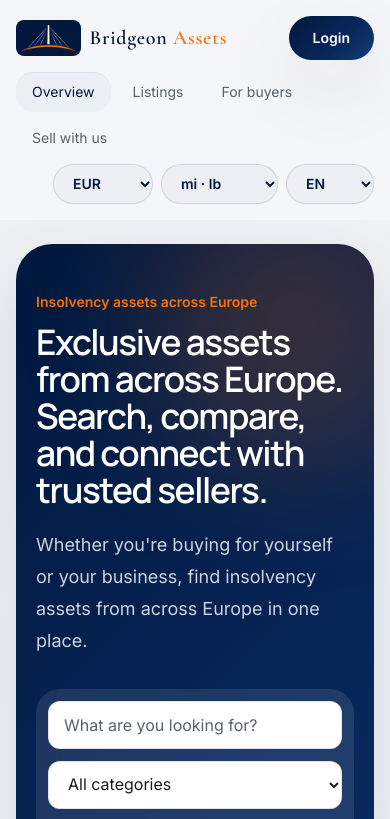
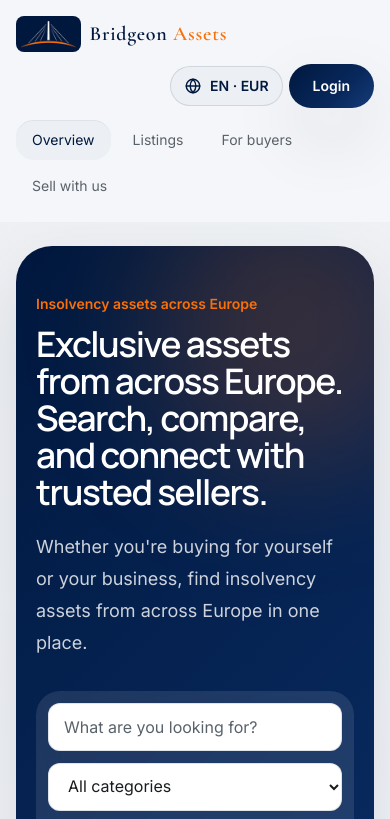
Before and after one commit to LynxmindRepo/euro-asset, a Next.js app: page / in a window 390 px wide. Shown: the top 819 px of the page. Built offline with nearby package versions, Linux system fonts and the light colour scheme.

Commit message:
feat: add responsive language and region settings menu

```diff
--- a/components/layout/header.tsx
+++ b/components/layout/header.tsx
@@ -116,12 +116,11 @@ export function Header() {
                   My listings
                 </Link>
               ) : null}
-              <PreferenceControls id="site-currency-mobile" className="ml-auto sm:hidden" />
           </nav>
 
           {currentUser ? (
-            <div className="order-2 ml-auto flex items-center gap-2 lg:order-3">
-              <PreferenceControls className="hidden sm:flex" />
+            <div className="order-2 ml-auto flex items-center gap-1.5 sm:gap-2 lg:order-3">
+              <PreferenceControls />
               <div className="hidden rounded-[1.35rem] bg-surface-low px-4 py-3 text-sm tonal-rule md:block">
                 <div className="flex flex-wrap items-center gap-x-2 gap-y-1">
                   <span className="font-semibold text-ink">
@@ -153,8 +152,8 @@ export function Header() {
               </button>
             </div>
           ) : (
-            <div className="order-2 ml-auto flex items-center gap-2 lg:order-3">
-              <PreferenceControls className="hidden sm:flex" />
+            <div className="order-2 ml-auto flex items-center gap-1.5 sm:gap-2 lg:order-3">
+              <PreferenceControls />
               <Button onClick={() => setIsLoginOpen(true)} className="px-5 py-2.5">
                 Login
               </Button>
--- a/components/layout/preference-controls.tsx
+++ b/components/layout/preference-controls.tsx
@@ -1,67 +1,226 @@
 "use client";
 
+import { useEffect, useId, useRef, useState } from "react";
 import { currencyList } from "@/data/currencies";
+import { translateText } from "@/data/translations";
 import { useCurrency } from "@/features/preferences/currency-context";
 import { useUnits } from "@/features/preferences/units-context";
 import { Language, useLanguage } from "@/features/preferences/language-context";
+import { Select } from "@/components/ui/select";
 import { cn, UnitSystem } from "@/lib/utils";
 import { Localized } from "@/components/ui/localized";
 
-const selectClass =
-  "h-10 cursor-pointer rounded-full border-0 bg-surface-low pl-4 pr-8 text-sm font-semibold text-primary shadow-[inset_0_0_0_1px_rgba(0,24,62,0.12)] outline-none focus-visible:shadow-[inset_0_0_0_2px_rgb(var(--primary))]";
+/** Language names are always shown in their own language (with a matching `lang`), as is customary. */
+const languages: { value: Language; name: string; short: string }[] = [
+  { value: "en", name: "English", short: "EN" },
+  { value: "fr", name: "Français", short: "FR" },
+  { value: "sv", name: "Svenska", short: "SV" }
+];
+
+const unitOptions: { value: UnitSystem; label: string; detail: string; short: string }[] = [
+  { value: "metric", label: "Metric", detail: "km · kg · m²", short: "km" },
+  { value: "imperial", label: "Imperial", detail: "mi · lb · sq ft", short: "mi" }
+];
+
+function GlobeIcon({ className }: { className?: string }) {
+  return (
+    <svg aria-hidden="true" viewBox="0 0 24 24" fill="none" stroke="currentColor" strokeWidth={1.9} strokeLinecap="round" className={className}>
+      <circle cx="12" cy="12" r="9" />
+      <path d="M3 12h18M12 3c2.5 2.6 3.8 5.6 3.8 9s-1.3 6.4-3.8 9c-2.5-2.6-3.8-5.6-3.8-9S9.5 5.6 12 3Z" />
+    </svg>
+  );
+}
+
+/** Radio styled as a selectable tile. The real input stays in the accessibility tree; the tile shows its state and focus. */
+function ChoiceTile({
+  name,
+  checked,
+  onChange,
+  children,
+  lang
+}: {
+  name: string;
+  checked: boolean;
+  onChange: () => void;
+  children: React.ReactNode;
+  lang?: string;
+}) {
+  return (
+    <label className="relative block cursor-pointer" lang={lang}>
+      <input type="radio" name={name} checked={checked} onChange={onChange} className="peer sr-only" />
+      <span
+        className={cn(
+          "flex min-h-11 items-center justify-between gap-3 rounded-2xl px-4 py-2.5 text-sm transition",
+          "peer-focus-visible:outline peer-focus-visible:outline-[3px] peer-focus-visible:outline-offset-2 peer-focus-visible:outline-accent-ink",
+          checked ? "bg-primary font-semibold text-white" : "bg-surface-low text-ink tonal-rule hover:bg-surface-tint"
+        )}
+      >
+        <span className="grid gap-0.5">{children}</span>
+        {/* Checkmark so the choice isn't shown by colour alone. */}
+        {checked ? <span aria-hidden="true">✓</span> : null}
+      </span>
+    </label>
+  );
+}
 
 /**
- * Currency + unit preferences. Rendered twice in the header (desktop and mobile positions);
- * only one is visible at a time, so ids must differ.
+ * "Language and region" menu in the header: one button showing the current choices (e.g. "EN · EUR · km")
+ * that opens a panel with language, currency and units. Changes apply immediately.
  */
-export function PreferenceControls({ id = "site-currency", className }: { id?: string; className?: string }) {
+export function PreferenceControls({ className }: { className?: string }) {
   const { currency, setCurrency } = useCurrency();
   const { units, setUnits } = useUnits();
   const { language, setLanguage } = useLanguage();
+  const [open, setOpen] = useState(false);
+  /** On phones the panel is fixed full-width under the trigger, so it never runs off-screen. */
+  const [phoneTop, setPhoneTop] = useState<number | null>(null);
+  const rootRef = useRef<HTMLDivElement>(null);
+  const triggerRef = useRef<HTMLButtonElement>(null);
+  const panelRef = useRef<HTMLDivElement>(null);
+  const id = useId();
+  const panelId = `${id}-panel`;
+  const titleId = `${id}-title`;
+
+  const currentLanguage = languages.find((item) => item.value === language) ?? languages[0];
+  const currentUnits = unitOptions.find((item) => item.value === units) ?? unitOptions[0];
+  const currencyInfo = currencyList.find((item) => item.code === currency);
+
+  function close(returnFocus: boolean) {
+    setOpen(false);
+    if (returnFocus) triggerRef.current?.focus();
+  }
+
+  useEffect(() => {
+    if (!open) return;
+    const rect = triggerRef.current?.getBoundingClientRect();
+    setPhoneTop(window.innerWidth < 640 && rect ? rect.bottom + 8 : null);
+    // Start on the selected language so keyboard users land on a meaningful control.
+    panelRef.current?.querySelector<HTMLInputElement>("input[type=radio]:checked")?.focus();
+
+    function onKeyDown(event: KeyboardEvent) {
+      if (event.key === "Escape") {
+        event.preventDefault();
+        close(true);
+      }
+    }
+    function onPointerDown(event: PointerEvent) {
+      if (!rootRef.current?.contains(event.target as Node)) close(false);
+    }
+    document.addEventListener("keydown", onKeyDown);
+    document.addEventListener("pointerdown", onPointerDown);
+    return () => {
+      document.removeEventListener("keydown", onKeyDown);
+      document.removeEventListener("pointerdown", onPointerDown);
+    };
+  }, [open]);
 
   return (
-    <Localized><div className={cn("flex items-center gap-2", className)}>
-      <label htmlFor={id} className="sr-only">
-        Show prices in
-      </label>
-      <select id={id} value={currency} onChange={(event) => setCurrency(event.target.value)} className={selectClass}>
-        {currencyList.map((item) => (
-          // Code only, so the control stays narrow on phones; the full name is the option's accessible label.
-          <option key={item.code} value={item.code} aria-label={item.label} title={item.label}>
-            {item.code}
-          </option>
-        ))}
-      </select>
-      <label htmlFor={`${id}-units`} className="sr-only">
-        Units
-      </label>
-      <select
-        id={`${id}-units`}
-        value={units}
-        onChange={(event) => setUnits(event.target.value as UnitSystem)}
-        className={selectClass}
+    <Localized>
+      <div
+        ref={rootRef}
+        className={cn("relative", className)}
+        onBlur={(event) => {
+          // Close when keyboard focus moves outside the menu (Tab past the last control). A null target
+          // (e.g. Safari doesn't focus clicked buttons) is left to the outside-click handler.
+          const next = event.relatedTarget as Node | null;
+          if (open && next && !rootRef.current?.contains(next)) setOpen(false);
+        }}
       >
-        <option value="metric" aria-label="Metric (kilometres, kilograms)">
-          km · kg
-        </option>
-        <option value="imperial" aria-label="Imperial (miles, pounds)">
-          mi · lb
-        </option>
-      </select>
-      <label htmlFor={`${id}-language`} className="sr-only">
-        Site language
-      </label>
-      <select
-        id={`${id}-language`}
-        value={language}
-        onChange={(event) => setLanguage(event.target.value as Language)}
-        aria-label="Site language"
-        className={selectClass}
-      >
-        <option value="en">EN</option>
-        <option value="fr">FR</option>
-        <option value="sv">SV</option>
-      </select>
-    </div></Localized>
+        <button
+          ref={triggerRef}
+          type="button"
+          aria-expanded={open}
+          aria-controls={panelId}
+          aria-haspopup="dialog"
+          onClick={() => setOpen((value) => !value)}
+          className="inline-flex h-10 items-center gap-2 whitespace-nowrap rounded-full bg-surface-low px-3.5 text-sm font-semibold text-primary shadow-[inset_0_0_0_1px_rgba(0,24,62,0.12)] transition hover:bg-surface-tint"
+        >
+          <GlobeIcon className="h-[18px] w-[18px]" />
+          <span aria-hidden="true">
+            {currentLanguage.short} · {currency}
+            <span className="hidden sm:inline"> · {currentUnits.short}</span>
+          </span>
+          <span className="sr-only">
+            Language and region:{" "}
+            <span lang={currentLanguage.value}>{currentLanguage.name}</span>, {currencyInfo?.label ?? currency},{" "}
+            {currentUnits.label}
+          </span>
+        </button>
+
+        {open ? (
+          <div
+            ref={panelRef}
+            id={panelId}
+            role="dialog"
+            aria-labelledby={titleId}
+            style={phoneTop !== null ? { position: "fixed", top: phoneTop, left: 16, right: 16, width: "auto", marginTop: 0 } : undefined}
+            className="absolute right-0 top-full z-50 mt-2 max-h-[calc(100vh-7rem)] w-[22rem] overflow-y-auto rounded-[1.5rem] bg-surface-lowest p-5 shadow-[0_24px_60px_rgba(7,25,50,0.18)] tonal-rule"
+          >
+            <div className="flex items-center justify-between gap-4">
+              <h2 id={titleId} className="font-display text-lg font-semibold text-ink">
+                Language and region
+              </h2>
+              <button
+                type="button"
+                onClick={() => close(true)}
+                className="rounded-full px-3 py-1.5 text-sm font-semibold text-primary hover:bg-surface-low"
+              >
+                Done
+              </button>
+            </div>
+
+            <fieldset className="mt-4">
+              <legend className="field-label mb-2">Language</legend>
+              <div className="grid gap-2">
+                {languages.map((item) => (
+                  <ChoiceTile
+                    key={item.value}
+                    name={`${id}-language`}
+                    checked={language === item.value}
+                    onChange={() => setLanguage(item.value)}
+                    lang={item.value}
+                  >
+                    {item.name}
+                  </ChoiceTile>
+                ))}
+              </div>
+            </fieldset>
+
+            <div className="mt-5 grid gap-2">
+              <label htmlFor={`${id}-currency`} className="field-label">
+                Currency
+              </label>
+              <Select id={`${id}-currency`} value={currency} onChange={(event) => setCurrency(event.target.value)}>
+                {currencyList.map((item) => (
+                  <option key={item.code} value={item.code}>
+                    {`${translateText(item.label, language)} — ${item.code}`}
+                  </option>
+                ))}
+              </Select>
+              <p className="field-hint">Sellers set prices in EUR. Other currencies are indicative.</p>
+            </div>
+
+            <fieldset className="mt-5">
+              <legend className="field-label mb-2">Units</legend>
+              <div className="grid grid-cols-2 gap-2">
+                {unitOptions.map((item) => (
+                  <ChoiceTile
+                    key={item.value}
+                    name={`${id}-units`}
+                    checked={units === item.value}
+                    onChange={() => setUnits(item.value)}
+                  >
+                    <span>{item.label}</span>
+                    <span className={cn("text-xs font-normal", units === item.value ? "text-white/80" : "text-muted")}>
+                      {item.detail}
+                    </span>
+                  </ChoiceTile>
+                ))}
+              </div>
+            </fieldset>
+          </div>
+        ) : null}
+      </div>
+    </Localized>
   );
 }
```
Also changed, not shown: data/ui-translations.ts (+10 -0 lines).
